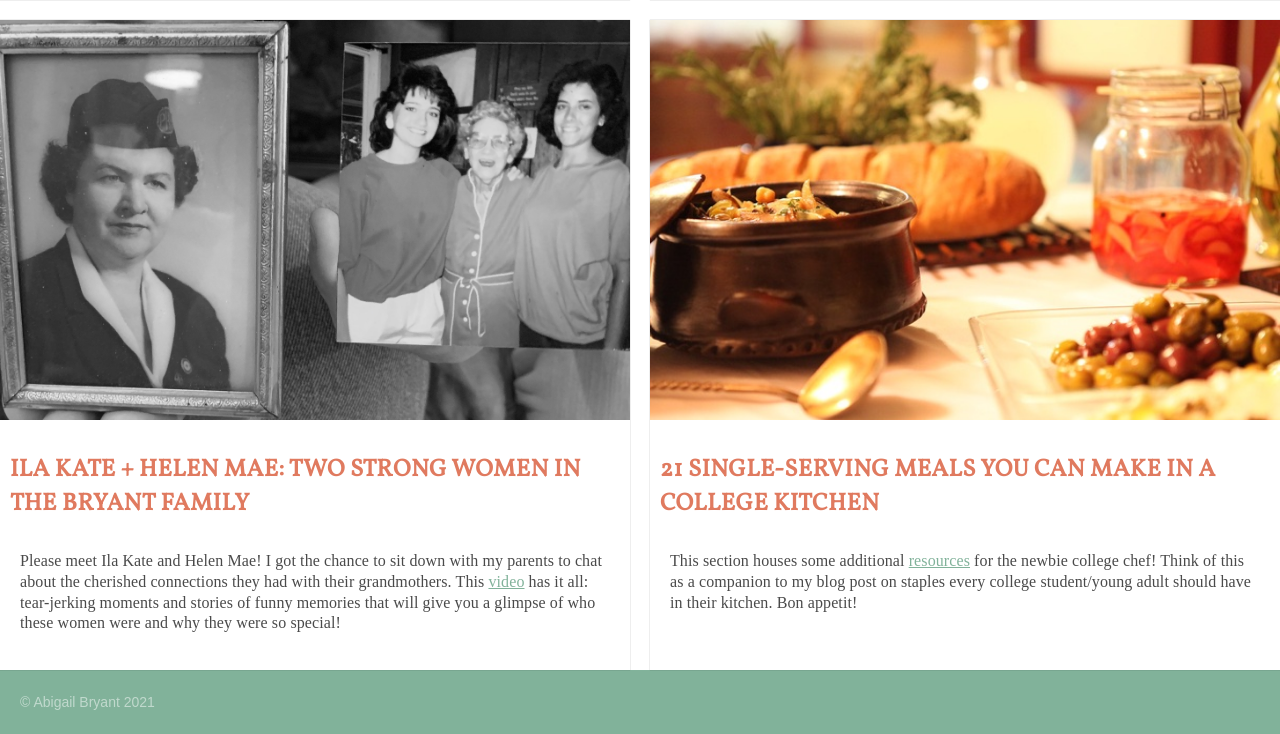
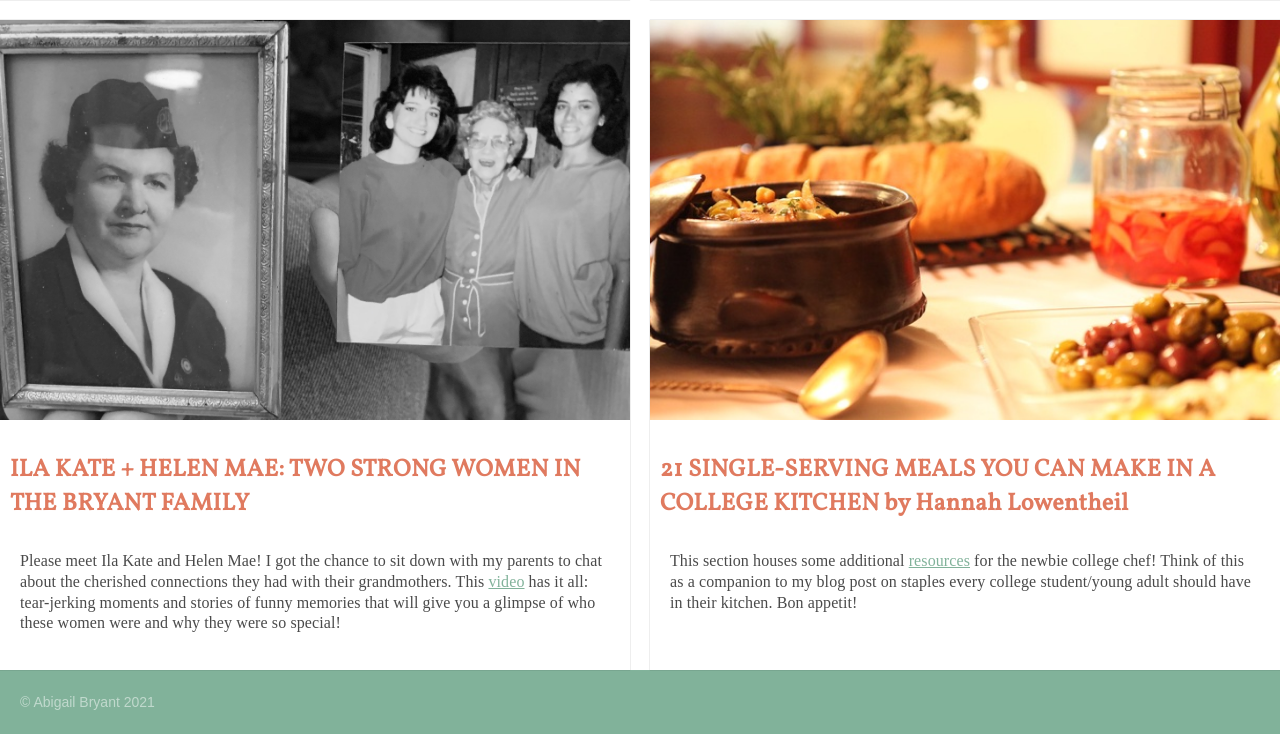
Before and after one commit to abigailcbryant/abigailcbryant.github.io, a plain HTML site: page index.html in a window 1280 px wide. Shown: the part 1502-2236 px from the top of the page. Drawn offline with Linux system fonts and the light colour scheme.

Commit message:
Update index.html

```diff
--- a/index.html
+++ b/index.html
@@ -42,7 +42,7 @@
         </div>
         <div class="project">
           <img src="images/additional_resources.jpeg" />
-          <h2>21 SINGLE-SERVING MEALS YOU CAN MAKE IN A COLLEGE KITCHEN</h2>
+          <h2>21 SINGLE-SERVING MEALS YOU CAN MAKE IN A COLLEGE KITCHEN by Hannah Lowentheil</h2>
           <p class="description">
             This section houses some additional <a href= "https://tasty.co/article/hannahloewentheil/21-single-serving-meals-you-can-make-in-a-college-kitchen">resources</a> for the newbie college chef! Think of this as a companion to my blog post on staples every college student/young adult should have in their kitchen. Bon appetit!</p>
         </div>
```
